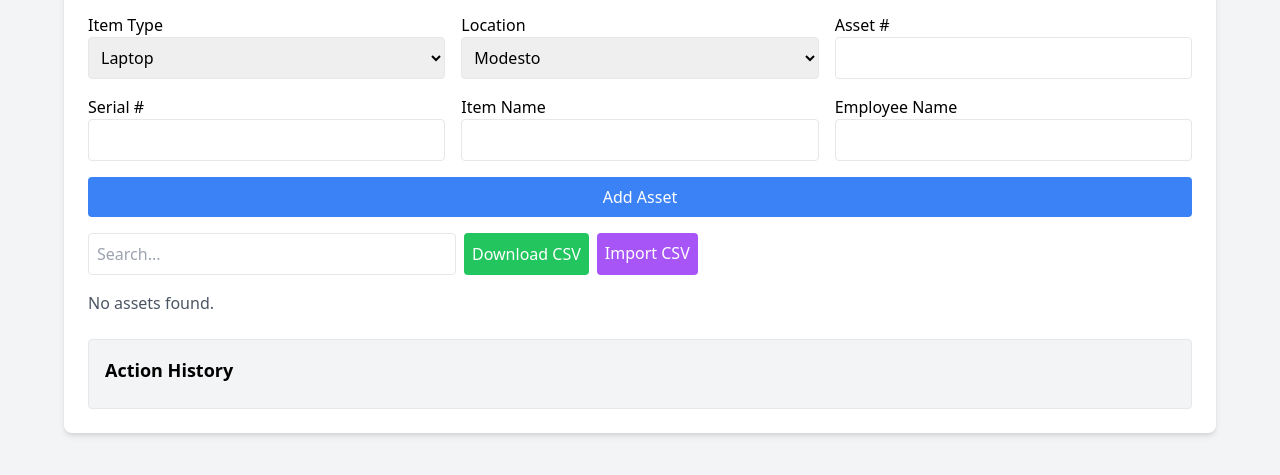
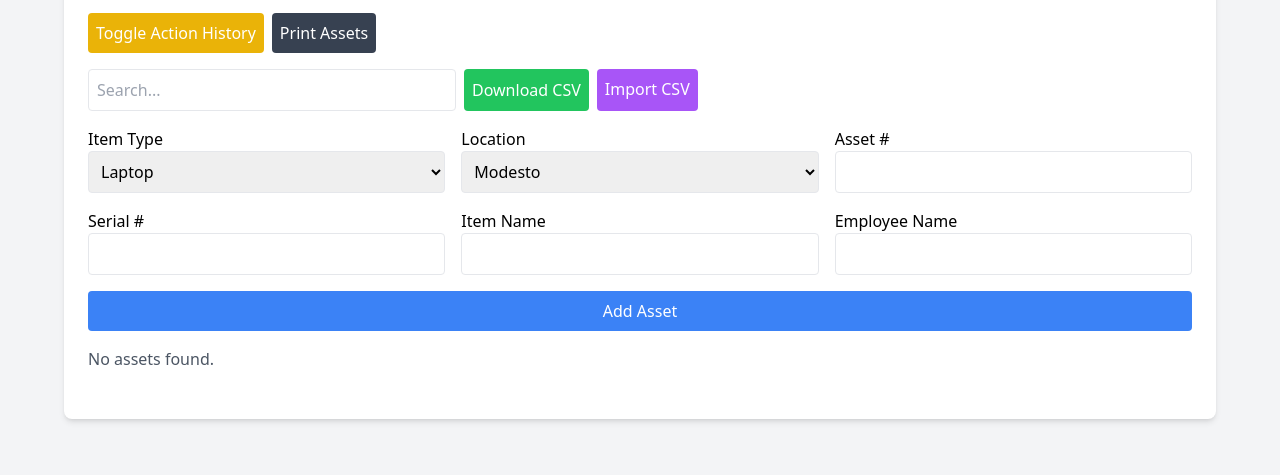
Before and after one commit to Cybarra209/IT-Equipment-Tracker, a plain HTML site: page index.html in a window 1280 px wide. Shown: the part 83-558 px from the top of the page. Drawn offline with nearby package versions, Linux system fonts and the light colour scheme.

Commit message:
Update index.html

```diff
--- a/index.html
+++ b/index.html
@@ -5,11 +5,35 @@
   <meta name="viewport" content="width=device-width, initial-scale=1.0"/>
   <title>IT Asset Inventory Tracker</title>
   <script src="https://cdn.tailwindcss.com"></script>
+  <style>
+    @media print {
+      body * { visibility: hidden; }
+      #printArea, #printArea * { visibility: visible; }
+      #printArea { position: absolute; left: 0; top: 0; }
+    }
+  </style>
 </head>
 <body class="bg-gray-100 p-6">
   <div class="max-w-6xl mx-auto bg-white p-6 rounded-lg shadow-md">
     <h1 class="text-2xl font-bold mb-4 text-center">IT Asset Inventory Tracker</h1>
 
+    <!-- Buttons -->
+    <div class="flex flex-wrap gap-2 mb-4">
+      <button onclick="toggleHistory()" class="bg-yellow-500 text-white p-2 rounded hover:bg-yellow-600">Toggle Action History</button>
+      <button onclick="window.print()" class="bg-gray-700 text-white p-2 rounded hover:bg-gray-800">Print Assets</button>
+    </div>
+
+    <!-- Search & File Actions -->
+    <div class="flex flex-col md:flex-row gap-2 mb-4">
+      <input type="text" id="search" placeholder="Search..." class="w-full md:w-1/3 p-2 border rounded">
+      <button onclick="downloadAssets()" class="bg-green-500 text-white p-2 rounded hover:bg-green-600">Download CSV</button>
+      <label class="bg-purple-500 text-white p-2 rounded hover:bg-purple-600 cursor-pointer text-center">
+        Import CSV
+        <input type="file" id="importFile" accept=".csv" class="hidden">
+      </label>
+    </div>
+
+    <!-- Form -->
     <form id="assetForm" class="mb-4">
       <div class="grid grid-cols-1 md:grid-cols-3 gap-4">
         <div><label>Item Type</label>
@@ -35,18 +59,13 @@
       <button type="submit" id="submitButton" class="mt-4 w-full bg-blue-500 text-white p-2 rounded hover:bg-blue-600">Add Asset</button>
     </form>
 
-    <div class="flex flex-col md:flex-row gap-2 mb-4">
-      <input type="text" id="search" placeholder="Search..." class="w-full md:w-1/3 p-2 border rounded">
-      <button onclick="downloadAssets()" class="bg-green-500 text-white p-2 rounded hover:bg-green-600">Download CSV</button>
-      <label class="bg-purple-500 text-white p-2 rounded hover:bg-purple-600 cursor-pointer text-center">
-        Import CSV
-        <input type="file" id="importFile" accept=".csv" class="hidden">
-      </label>
+    <!-- Table Area -->
+    <div id="printArea">
+      <div id="assetTableContainer" class="overflow-x-auto mb-6"></div>
     </div>
 
-    <div id="assetTableContainer" class="overflow-x-auto mb-6"></div>
-
-    <div class="bg-gray-100 p-4 rounded border">
+    <!-- Action History -->
+    <div id="historySection" class="bg-gray-100 p-4 rounded border hidden">
       <h2 class="font-bold text-lg mb-2">Action History</h2>
       <ul id="historyLog" class="text-sm text-gray-700 list-disc list-inside"></ul>
     </div>
@@ -55,6 +74,10 @@
   <script>
     let assets = JSON.parse(localStorage.getItem('assets')) || [];
     let history = JSON.parse(localStorage.getItem('history')) || [];
+
+    function toggleHistory() {
+      document.getElementById('historySection').classList.toggle('hidden');
+    }
 
     function saveAssets() {
       localStorage.setItem('assets', JSON.stringify(assets));
@@ -72,19 +95,16 @@
     function renderTable(filter = '') {
       const container = document.getElementById('assetTableContainer');
       const grouped = {};
-
       assets.forEach(asset => {
         if (!filter || Object.values(asset).some(val => val.toLowerCase().includes(filter.toLowerCase()))) {
           if (!grouped[asset.location]) grouped[asset.location] = [];
           grouped[asset.location].push(asset);
         }
       });
-
       let html = '';
       Object.keys(grouped).sort().forEach(location => {
         html += `<h3 class="text-lg font-semibold mt-4 mb-1">${location}</h3>`;
-        html += `<table class="min-w-full mb-4 border border-gray-300">
-          <thead><tr class="bg-gray-200">
+        html += `<table class="min-w-full mb-4 border border-gray-300"><thead><tr class="bg-gray-200">
         <th class="py-2 px-4 border">Item Type</th>
         <th class="py-2 px-4 border">Asset #</th>
         <th class="py-2 px-4 border">Serial #</th>
@@ -92,7 +112,6 @@
         <th class="py-2 px-4 border">Employee Name</th>
         <th class="py-2 px-4 border">Actions</th>
       </tr></thead><tbody>`;
-
         grouped[location].forEach((asset, index) => {
           const idx = assets.indexOf(asset);
           html += `<tr>
@@ -107,10 +126,8 @@
           </td>
         </tr>`;
         });
-
         html += `</tbody></table>`;
       });
-
       container.innerHTML = html || `<p class="text-gray-600">No assets found.</p>`;
     }
 
@@ -125,7 +142,6 @@
         itemName: document.getElementById('itemName').value,
         employeeName: document.getElementById('employeeName').value
       };
-
       if (editIndex >= 0) {
         history.unshift(`Updated asset #${assets[editIndex].assetNumber} on ${new Date().toLocaleString()}`);
         assets[editIndex] = newAsset;
@@ -135,9 +151,7 @@
         history.unshift(`Added asset #${newAsset.assetNumber} on ${new Date().toLocaleString()}`);
         assets.push(newAsset);
       }
-
-      saveAssets();
-      saveHistory();
+      saveAssets(); saveHistory();
       renderTable(document.getElementById('search').value);
       renderHistory();
       e.target.reset();
@@ -160,21 +174,17 @@
       if (confirm('Are you sure you want to delete this asset?')) {
         assets.splice(index, 1);
         history.unshift(`Deleted asset #${asset.assetNumber} on ${new Date().toLocaleString()}`);
-        saveAssets();
-        saveHistory();
+        saveAssets(); saveHistory();
         renderTable(document.getElementById('search').value);
         renderHistory();
       }
     }
 
     function downloadAssets() {
-      const headers = ["Item Type", "Location", "Asset #", "Serial #", "Item Name", "Employee Name"];
+      const headers = ["Item Type","Location","Asset #","Serial #","Item Name","Employee Name"];
       const csvContent = [headers.join(",")].concat(
-        assets.map(a => [
-          a.itemType, a.location, a.assetNumber, a.serialNumber, a.itemName, a.employeeName
-        ].map(v => `"${v}"`).join(","))
+        assets.map(a => [a.itemType,a.location,a.assetNumber,a.serialNumber,a.itemName,a.employeeName].map(v => `"${v}"`).join(","))
       ).join("\n");
-
       const blob = new Blob([csvContent], { type: "text/csv" });
       const a = document.createElement("a");
       a.href = URL.createObjectURL(blob);
@@ -185,11 +195,10 @@
     document.getElementById("importFile").addEventListener("change", (event) => {
       const file = event.target.files[0];
       if (!file) return;
-
       const reader = new FileReader();
       reader.onload = function (e) {
         const lines = e.target.result.split("\n").map(line => line.trim()).filter(Boolean);
-        lines.shift(); // Remove header
+        lines.shift();
         lines.forEach(line => {
           const [itemType, location, assetNumber, serialNumber, itemName, employeeName] = line.split(',').map(v => v.replace(/"/g, ''));
           if (assetNumber && !assets.find(a => a.assetNumber === assetNumber)) {
@@ -197,8 +206,7 @@
             history.unshift(`Imported asset #${assetNumber} on ${new Date().toLocaleString()}`);
           }
         });
-        saveAssets();
-        saveHistory();
+        saveAssets(); saveHistory();
         renderTable(document.getElementById('search').value);
         renderHistory();
         event.target.value = '';
@@ -206,13 +214,9 @@
       reader.readAsText(file);
     });
 
-    document.getElementById('search').addEventListener('input', (e) => {
-      renderTable(e.target.value);
-    });
+    document.getElementById('search').addEventListener('input', (e) => renderTable(e.target.value));
 
-    // Initial render
-    renderTable();
-    renderHistory();
+    renderTable(); renderHistory();
   </script>
 </body>
 </html>
```
Lines whose indentation alone changed are shown as unchanged.
